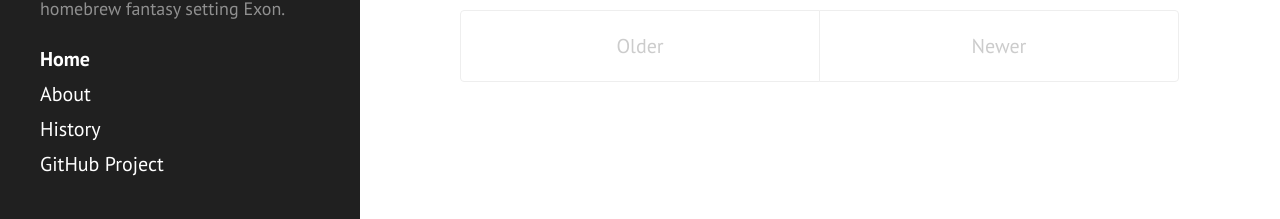
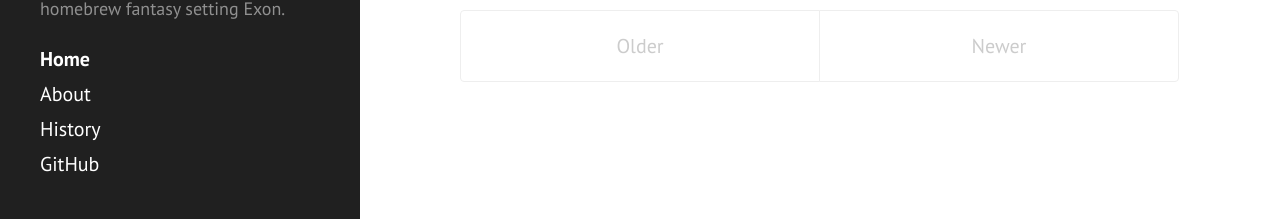
Before and after one commit to Aakankshy/Exon, a Jekyll site: the page built from index.html, in a window 1280 px wide and 952 px high. Shown: the part 730-949 px from the top of the window. Built offline with Jekyll 4.4.1, drawn with Linux system fonts in a browser that asks for light colours; the list of posts is cut into pages by our own code.

Commit message:
finished table of contents and beautification

```diff
--- a/_includes/sidebar.html
+++ b/_includes/sidebar.html
@@ -26,7 +26,7 @@
         {% endif %}
       {% endfor %}
 
-      <a class="sidebar-nav-item" href="{{ site.github.repo }}">GitHub Project</a>
+      <a class="sidebar-nav-item" href="{{ site.github.repo }}">GitHub</a>
     </nav>
   </div>
 </div>
--- a/public/css/poole.css
+++ b/public/css/poole.css
@@ -251,6 +251,9 @@ tbody tr:nth-child(odd) th {
   background-color: #f9f9f9;
 }
 
+.table-of-contents-page-title {
+  text-align: center;
+}
 
 /*
  * Custom type
```
